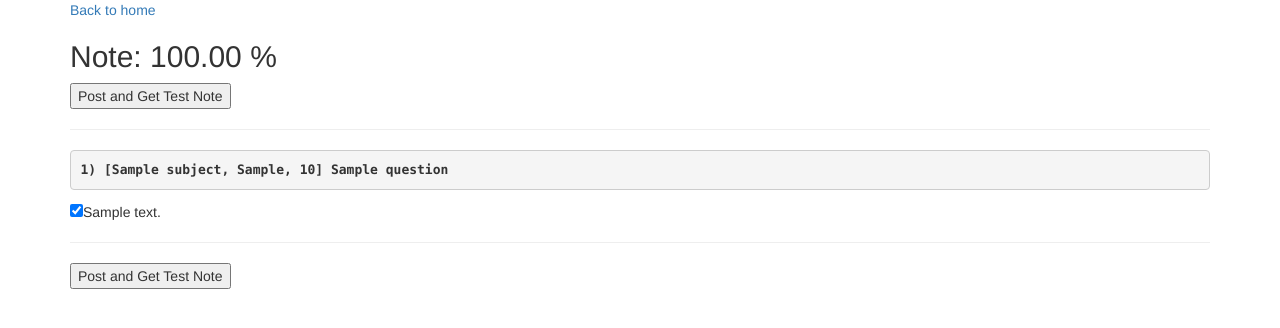
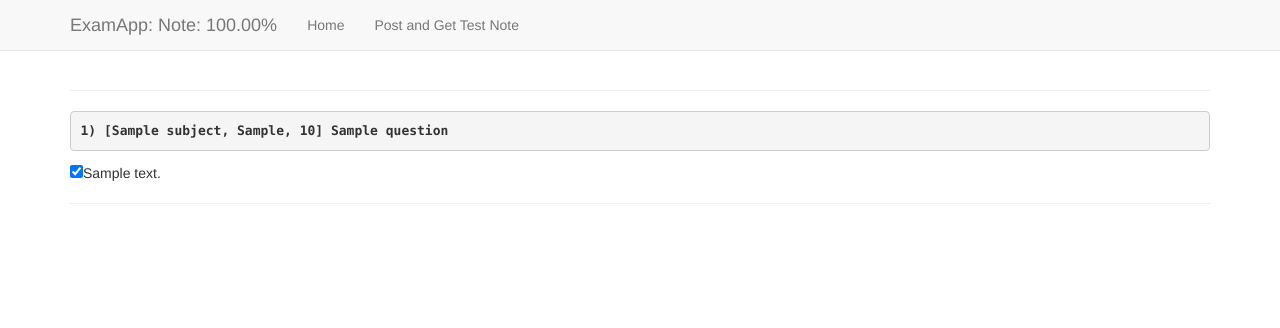
Before and after one commit to sebasgoldberg/exam, a Django app: page /examapp/1/result/ in a window 1280 px wide. Shown: the top 328 px of the page. Run offline with Django 3.2, Linux system fonts and the light colour scheme; tables that the repository leaves empty hold one stand-in row (values such as "Sample post"); parts of the project's set-up code (start-up, migrations or seed data) failed here and were passed over; some libraries are stand-ins or nearby versions.

Commit message:
Change of header for test page.

```diff
--- a/examapp/templates/examapp/test.html
+++ b/examapp/templates/examapp/test.html
@@ -8,14 +8,53 @@
     pre{
       white-space:pre-wrap;
       }
+    body {
+        padding-top: 70px;
+    }
   </style>
 </head>
-<body class="container">
-<a href=/examapp/>Back to home</a>
-<h2>Note: {{note|floatformat:2}} %</h2>
+<body>
 
-<form action="/examapp/{{test.id}}/result/" method="post">
-    <input type="submit" value="Post and Get Test Note" />
+<nav class="navbar navbar-default navbar-fixed-top">
+      <div class="container">
+        <div class="navbar-header">
+          <button type="button" class="navbar-toggle collapsed" data-toggle="collapse" data-target="#navbar" aria-expanded="false" aria-controls="navbar">
+            <span class="sr-only">Toggle navigation</span>
+            <span class="icon-bar"></span>
+            <span class="icon-bar"></span>
+            <span class="icon-bar"></span>
+          </button>
+          <a class="navbar-brand" >ExamApp: Note: {{note|floatformat:2}}%</a>
+        </div>
+        <div id="navbar" class="navbar-collapse collapse">
+          <ul class="nav navbar-nav">
+            <li><a href="/">Home</a></li>
+            <li><a id='test_form_submit' href="#">Post and Get Test Note</a></li>
+          <!--
+            <li class="dropdown">
+              <a href="#" class="dropdown-toggle" data-toggle="dropdown" role="button" aria-haspopup="true" aria-expanded="false">Dropdown <span class="caret"></span></a>
+              <ul class="dropdown-menu">
+                <li><a href="#">Action</a></li>
+                <li><a href="#">Another action</a></li>
+                <li><a href="#">Something else here</a></li>
+                <li role="separator" class="divider"></li>
+                <li class="dropdown-header">Nav header</li>
+                <li><a href="#">Separated link</a></li>
+                <li><a href="#">One more separated link</a></li>
+              </ul>
+            </li>
+          -->
+          </ul>
+          <ul class="nav navbar-nav navbar-right">
+          </ul>
+        </div><!--/.nav-collapse -->
+      </div>
+    </nav>
+
+
+<div class="container">
+
+<form id='test_form' action="/examapp/{{test.id}}/result/" method="post">
     <hr>
     {% csrf_token %}
     {% for q in test.testquestion_set.all %}
@@ -26,7 +65,18 @@
         {% endfor %}
         <hr>
     {% endfor %}
-    <input type="submit" value="Post and Get Test Note" />
 </form>
+</div>
+
+<script src="https://ajax.googleapis.com/ajax/libs/jquery/1.12.4/jquery.min.js"></script>
+<script src="https://getbootstrap.com/dist/js/bootstrap.min.js"></script>
+
+<script>
+  $(function(){
+    $('#test_form_submit').click(function(){
+      $('#test_form').submit();
+      });
+    });
+</script>
 </body>
 </html>
```
